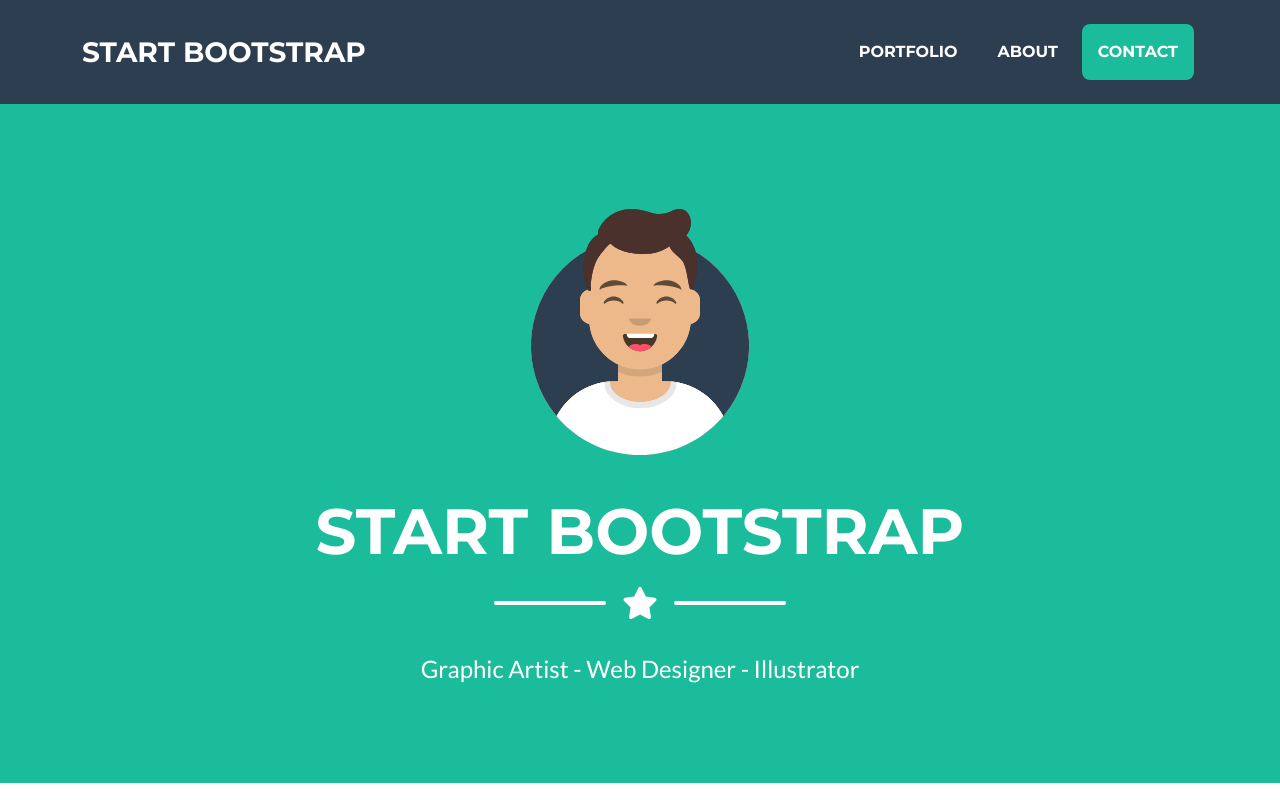
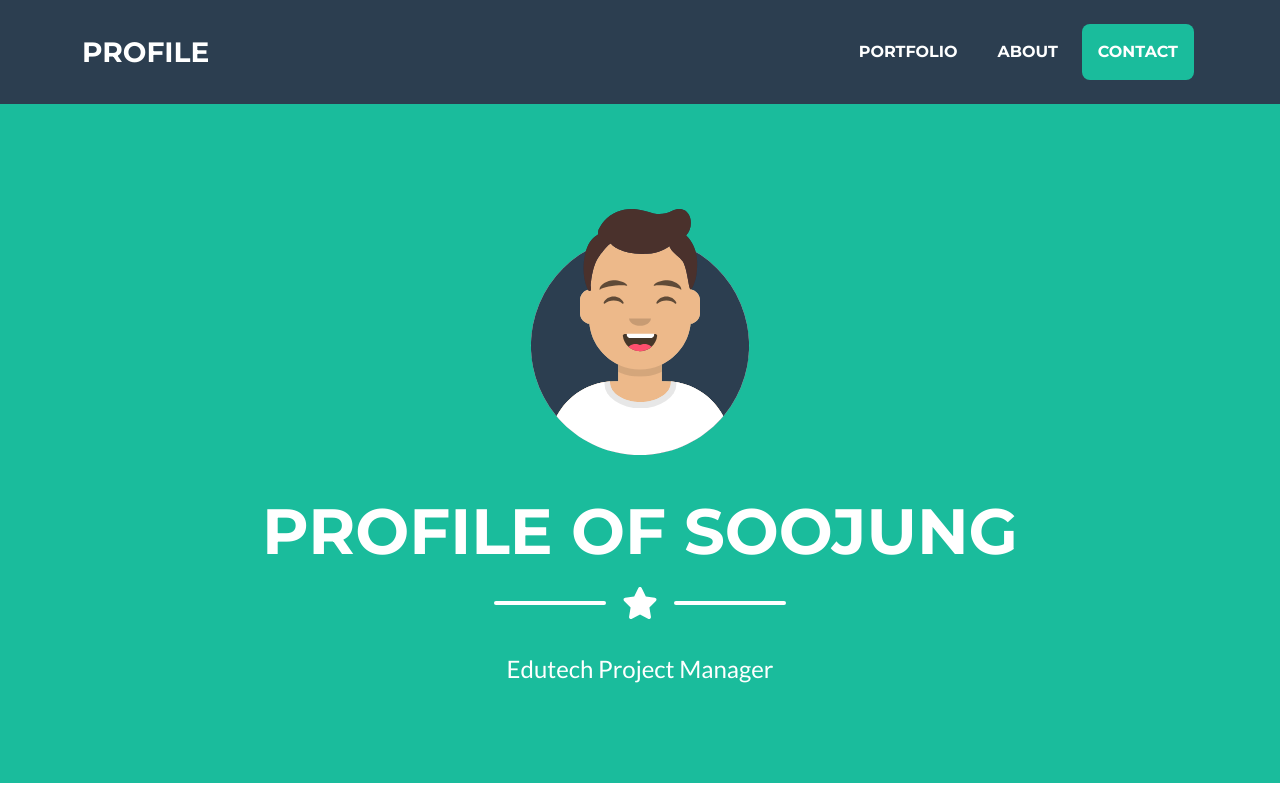
Before and after one commit to sjelysia/html_prac, a plain HTML site: page index.html in a window 1280 px wide. Shown: the top 800 px of the page. Drawn offline with nearby package versions, Linux system fonts and the light colour scheme.

Commit message:
첫 번째 수정

```diff
--- a/index.html
+++ b/index.html
@@ -20,7 +20,7 @@
         <!-- Navigation-->
         <nav class="navbar navbar-expand-lg bg-secondary text-uppercase fixed-top" id="mainNav">
             <div class="container">
-                <a class="navbar-brand" href="#page-top">Start Bootstrap</a>
+                <a class="navbar-brand" href="#page-top">Profile</a>
                 <button class="navbar-toggler text-uppercase font-weight-bold bg-primary text-white rounded" type="button" data-bs-toggle="collapse" data-bs-target="#navbarResponsive" aria-controls="navbarResponsive" aria-expanded="false" aria-label="Toggle navigation">
                     Menu
                     <i class="fas fa-bars"></i>
@@ -40,7 +40,7 @@
                 <!-- Masthead Avatar Image-->
                 <img class="masthead-avatar mb-5" src="assets/img/avataaars.svg" alt="..." />
                 <!-- Masthead Heading-->
-                <h1 class="masthead-heading text-uppercase mb-0">Start Bootstrap</h1>
+                <h1 class="masthead-heading text-uppercase mb-0">Profile of Soojung</h1>
                 <!-- Icon Divider-->
                 <div class="divider-custom divider-light">
                     <div class="divider-custom-line"></div>
@@ -48,7 +48,7 @@
                     <div class="divider-custom-line"></div>
                 </div>
                 <!-- Masthead Subheading-->
-                <p class="masthead-subheading font-weight-light mb-0">Graphic Artist - Web Designer - Illustrator</p>
+                <p class="masthead-subheading font-weight-light mb-0">Edutech Project Manager</p>
             </div>
         </header>
         <!-- Portfolio Section-->
```
